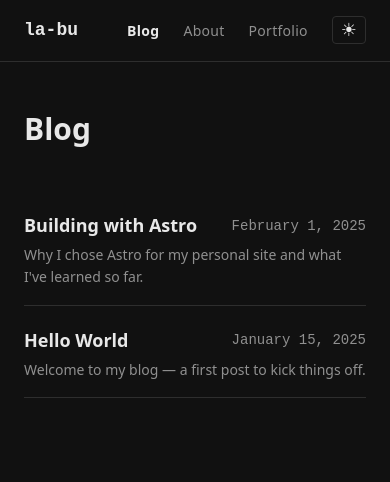
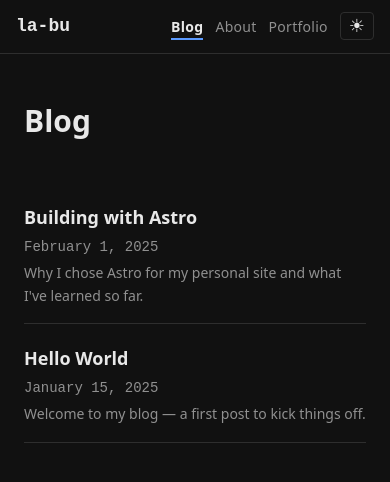
Before and after one commit to la-bu/la-bu.github.io, an Astro site: page / in a window 390 px wide. Built offline with nearby package versions, Linux system fonts and the light colour scheme; Astro itself is replaced by a stand-in of ours.

Commit message:
Polish styles: header mobile nav, prose width, code blocks (TASK-16–19)

```diff
--- a/src/components/Header.astro
+++ b/src/components/Header.astro
@@ -43,6 +43,7 @@ const currentPath = Astro.url.pathname;
     display: flex;
     align-items: center;
     gap: var(--space-6);
+    flex-wrap: wrap;
   }
 
   .site-title {
@@ -61,7 +62,8 @@ const currentPath = Astro.url.pathname;
   nav ul {
     list-style: none;
     display: flex;
-    gap: var(--space-6);
+    gap: var(--space-4);
+    flex-wrap: wrap;
   }
 
   nav a {
@@ -69,14 +71,32 @@ const currentPath = Astro.url.pathname;
     color: var(--color-text-muted);
     text-decoration: none;
     letter-spacing: 0.02em;
+    padding-bottom: 2px;
+    border-bottom: 2px solid transparent;
+    transition: color 0.15s ease, border-color 0.15s ease;
   }
 
-  nav a:hover,
-  nav a[aria-current="page"] {
+  nav a:hover {
     color: var(--color-text);
   }
 
   nav a[aria-current="page"] {
+    color: var(--color-text);
     font-weight: 600;
+    border-bottom-color: var(--color-accent);
+  }
+
+  @media (max-width: 480px) {
+    header {
+      padding: var(--space-3) var(--space-4);
+    }
+
+    .header-inner {
+      gap: var(--space-3);
+    }
+
+    nav ul {
+      gap: var(--space-3);
+    }
   }
 </style>
--- a/src/pages/blog/[slug].astro
+++ b/src/pages/blog/[slug].astro
@@ -34,7 +34,7 @@ function formatDate(date: Date) {
 
 <style>
   .page {
-    max-width: var(--max-width);
+    max-width: 65ch;
     margin: 0 auto;
     padding: var(--space-12) var(--space-6);
   }
@@ -110,4 +110,34 @@ function formatDate(date: Date) {
     border-top: 1px solid var(--color-border);
     margin: var(--space-8) 0;
   }
+
+  /* Code blocks */
+  .prose :global(pre) {
+    background-color: var(--color-code-bg);
+    border: 1px solid var(--color-border);
+    border-radius: 6px;
+    padding: var(--space-4) var(--space-6);
+    overflow-x: auto;
+    font-size: var(--text-sm);
+    line-height: var(--leading-snug);
+  }
+
+  .prose :global(pre code) {
+    background: none;
+    color: inherit;
+    padding: 0;
+    font-size: inherit;
+    border-radius: 0;
+  }
+
+  /* Inline code */
+  .prose :global(code) {
+    font-family: var(--font-mono);
+    font-size: 0.875em;
+    background-color: var(--color-code-bg);
+    color: var(--color-code-text);
+    padding: 0.15em 0.4em;
+    border-radius: 3px;
+    border: 1px solid var(--color-border);
+  }
 </style>
--- a/src/pages/index.astro
+++ b/src/pages/index.astro
@@ -94,4 +94,26 @@ function formatDate(date: Date) {
     grid-column: 1 / -1;
     grid-row: 2;
   }
+
+  @media (max-width: 480px) {
+    .post-link {
+      grid-template-columns: 1fr;
+      grid-template-rows: auto auto auto;
+    }
+
+    .post-title {
+      grid-column: 1;
+      grid-row: 1;
+    }
+
+    .post-date {
+      grid-column: 1;
+      grid-row: 2;
+    }
+
+    .post-description {
+      grid-column: 1;
+      grid-row: 3;
+    }
+  }
 </style>
```
